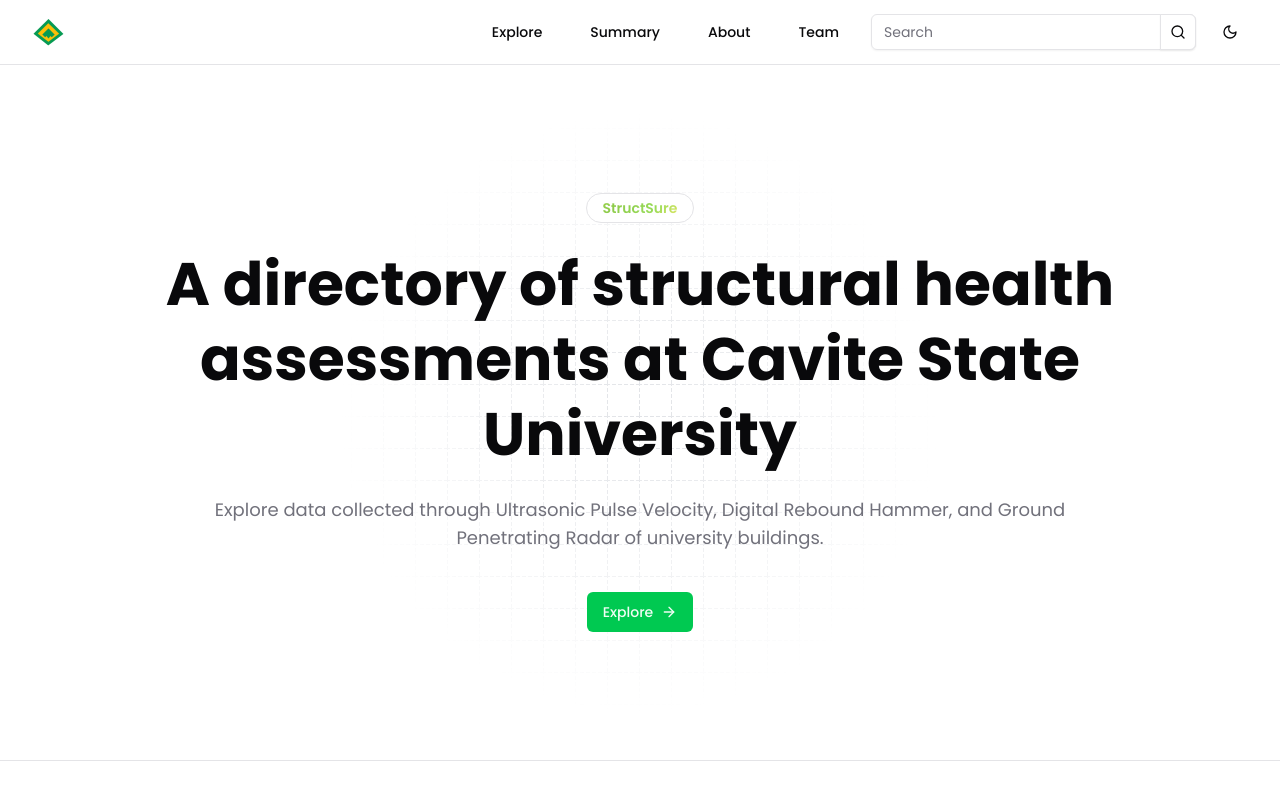
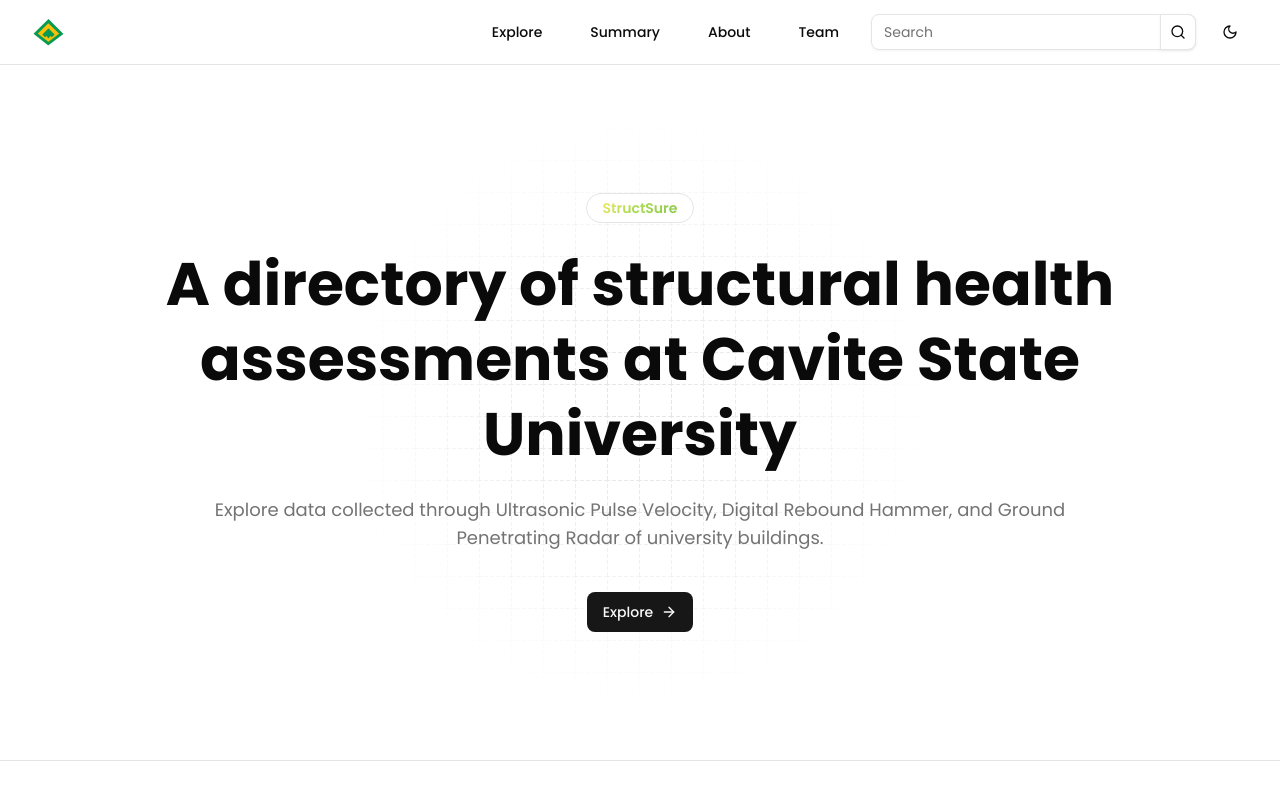
Before and after one commit to jnssvdl/structsure, a Next.js app: page / in a window 1280 px wide. Shown: the top 800 px of the page. Built offline with nearby package versions, Linux system fonts and the light colour scheme.

Commit message:
fix: update package name in package-lock.json and package.json, and upgrade @radix-ui/react-tooltip and related dependencies

```diff
--- a/app/globals.css
+++ b/app/globals.css
@@ -3,136 +3,183 @@
 
 @custom-variant dark (&:is(.dark *));
 
+:root {
+  --background: oklch(1 0 0);
+  --foreground: oklch(0.145 0 0);
+  --card: oklch(1 0 0);
+  --card-foreground: oklch(0.145 0 0);
+  --popover: oklch(1 0 0);
+  --popover-foreground: oklch(0.145 0 0);
+  --primary: oklch(0.205 0 0);
+  --primary-foreground: oklch(0.985 0 0);
+  --secondary: oklch(0.97 0 0);
+  --secondary-foreground: oklch(0.205 0 0);
+  --muted: oklch(0.97 0 0);
+  --muted-foreground: oklch(0.556 0 0);
+  --accent: oklch(0.97 0 0);
+  --accent-foreground: oklch(0.205 0 0);
+  --destructive: oklch(0.577 0.245 27.325);
+  --destructive-foreground: oklch(1 0 0);
+  --border: oklch(0.922 0 0);
+  --input: oklch(0.922 0 0);
+  --ring: oklch(0.708 0 0);
+  --chart-1: oklch(0.81 0.1 252);
+  --chart-2: oklch(0.62 0.19 260);
+  --chart-3: oklch(0.55 0.22 263);
+  --chart-4: oklch(0.49 0.22 264);
+  --chart-5: oklch(0.42 0.18 266);
+  --sidebar: oklch(0.985 0 0);
+  --sidebar-foreground: oklch(0.145 0 0);
+  --sidebar-primary: oklch(0.205 0 0);
+  --sidebar-primary-foreground: oklch(0.985 0 0);
+  --sidebar-accent: oklch(0.97 0 0);
+  --sidebar-accent-foreground: oklch(0.205 0 0);
+  --sidebar-border: oklch(0.922 0 0);
+  --sidebar-ring: oklch(0.708 0 0);
+  --font-sans:
+    ui-sans-serif, system-ui, -apple-system, BlinkMacSystemFont, "Segoe UI",
+    Roboto, "Helvetica Neue", Arial, "Noto Sans", sans-serif,
+    "Apple Color Emoji", "Segoe UI Emoji", "Segoe UI Symbol", "Noto Color Emoji";
+  --font-serif: ui-serif, Georgia, Cambria, "Times New Roman", Times, serif;
+  --font-mono:
+    ui-monospace, SFMono-Regular, Menlo, Monaco, Consolas, "Liberation Mono",
+    "Courier New", monospace;
+  --radius: 0.625rem;
+  --shadow-x: 0;
+  --shadow-y: 1px;
+  --shadow-blur: 3px;
+  --shadow-spread: 0px;
+  --shadow-opacity: 0.1;
+  --shadow-color: oklch(0 0 0);
+  --shadow-2xs: 0 1px 3px 0px hsl(0 0% 0% / 0.05);
+  --shadow-xs: 0 1px 3px 0px hsl(0 0% 0% / 0.05);
+  --shadow-sm:
+    0 1px 3px 0px hsl(0 0% 0% / 0.1), 0 1px 2px -1px hsl(0 0% 0% / 0.1);
+  --shadow: 0 1px 3px 0px hsl(0 0% 0% / 0.1), 0 1px 2px -1px hsl(0 0% 0% / 0.1);
+  --shadow-md:
+    0 1px 3px 0px hsl(0 0% 0% / 0.1), 0 2px 4px -1px hsl(0 0% 0% / 0.1);
+  --shadow-lg:
+    0 1px 3px 0px hsl(0 0% 0% / 0.1), 0 4px 6px -1px hsl(0 0% 0% / 0.1);
+  --shadow-xl:
+    0 1px 3px 0px hsl(0 0% 0% / 0.1), 0 8px 10px -1px hsl(0 0% 0% / 0.1);
+  --shadow-2xl: 0 1px 3px 0px hsl(0 0% 0% / 0.25);
+  --tracking-normal: 0em;
+  --spacing: 0.25rem;
+}
+
+.dark {
+  --background: oklch(0.145 0 0);
+  --foreground: oklch(0.985 0 0);
+  --card: oklch(0.205 0 0);
+  --card-foreground: oklch(0.985 0 0);
+  --popover: oklch(0.269 0 0);
+  --popover-foreground: oklch(0.985 0 0);
+  --primary: oklch(0.922 0 0);
+  --primary-foreground: oklch(0.205 0 0);
+  --secondary: oklch(0.269 0 0);
+  --secondary-foreground: oklch(0.985 0 0);
+  --muted: oklch(0.269 0 0);
+  --muted-foreground: oklch(0.708 0 0);
+  --accent: oklch(0.371 0 0);
+  --accent-foreground: oklch(0.985 0 0);
+  --destructive: oklch(0.704 0.191 22.216);
+  --destructive-foreground: oklch(0.985 0 0);
+  --border: oklch(0.275 0 0);
+  --input: oklch(0.325 0 0);
+  --ring: oklch(0.556 0 0);
+  --chart-1: oklch(0.81 0.1 252);
+  --chart-2: oklch(0.62 0.19 260);
+  --chart-3: oklch(0.55 0.22 263);
+  --chart-4: oklch(0.49 0.22 264);
+  --chart-5: oklch(0.42 0.18 266);
+  --sidebar: oklch(0.205 0 0);
+  --sidebar-foreground: oklch(0.985 0 0);
+  --sidebar-primary: oklch(0.488 0.243 264.376);
+  --sidebar-primary-foreground: oklch(0.985 0 0);
+  --sidebar-accent: oklch(0.269 0 0);
+  --sidebar-accent-foreground: oklch(0.985 0 0);
+  --sidebar-border: oklch(0.275 0 0);
+  --sidebar-ring: oklch(0.439 0 0);
+  --font-sans:
+    ui-sans-serif, system-ui, -apple-system, BlinkMacSystemFont, "Segoe UI",
+    Roboto, "Helvetica Neue", Arial, "Noto Sans", sans-serif,
+    "Apple Color Emoji", "Segoe UI Emoji", "Segoe UI Symbol", "Noto Color Emoji";
+  --font-serif: ui-serif, Georgia, Cambria, "Times New Roman", Times, serif;
+  --font-mono:
+    ui-monospace, SFMono-Regular, Menlo, Monaco, Consolas, "Liberation Mono",
+    "Courier New", monospace;
+  --radius: 0.625rem;
+  --shadow-x: 0;
+  --shadow-y: 1px;
+  --shadow-blur: 3px;
+  --shadow-spread: 0px;
+  --shadow-opacity: 0.1;
+  --shadow-color: oklch(0 0 0);
+  --shadow-2xs: 0 1px 3px 0px hsl(0 0% 0% / 0.05);
+  --shadow-xs: 0 1px 3px 0px hsl(0 0% 0% / 0.05);
+  --shadow-sm:
+    0 1px 3px 0px hsl(0 0% 0% / 0.1), 0 1px 2px -1px hsl(0 0% 0% / 0.1);
+  --shadow: 0 1px 3px 0px hsl(0 0% 0% / 0.1), 0 1px 2px -1px hsl(0 0% 0% / 0.1);
+  --shadow-md:
+    0 1px 3px 0px hsl(0 0% 0% / 0.1), 0 2px 4px -1px hsl(0 0% 0% / 0.1);
+  --shadow-lg:
+    0 1px 3px 0px hsl(0 0% 0% / 0.1), 0 4px 6px -1px hsl(0 0% 0% / 0.1);
+  --shadow-xl:
+    0 1px 3px 0px hsl(0 0% 0% / 0.1), 0 8px 10px -1px hsl(0 0% 0% / 0.1);
+  --shadow-2xl: 0 1px 3px 0px hsl(0 0% 0% / 0.25);
+}
+
 @theme inline {
   --color-background: var(--background);
   --color-foreground: var(--foreground);
-  --font-sans: var(--font-geist-sans);
-  --font-mono: var(--font-geist-mono);
+  --color-card: var(--card);
+  --color-card-foreground: var(--card-foreground);
+  --color-popover: var(--popover);
+  --color-popover-foreground: var(--popover-foreground);
+  --color-primary: var(--primary);
+  --color-primary-foreground: var(--primary-foreground);
+  --color-secondary: var(--secondary);
+  --color-secondary-foreground: var(--secondary-foreground);
+  --color-muted: var(--muted);
+  --color-muted-foreground: var(--muted-foreground);
+  --color-accent: var(--accent);
+  --color-accent-foreground: var(--accent-foreground);
+  --color-destructive: var(--destructive);
+  --color-destructive-foreground: var(--destructive-foreground);
+  --color-border: var(--border);
+  --color-input: var(--input);
+  --color-ring: var(--ring);
+  --color-chart-1: var(--chart-1);
+  --color-chart-2: var(--chart-2);
+  --color-chart-3: var(--chart-3);
+  --color-chart-4: var(--chart-4);
+  --color-chart-5: var(--chart-5);
+  --color-sidebar: var(--sidebar);
+  --color-sidebar-foreground: var(--sidebar-foreground);
+  --color-sidebar-primary: var(--sidebar-primary);
+  --color-sidebar-primary-foreground: var(--sidebar-primary-foreground);
+  --color-sidebar-accent: var(--sidebar-accent);
+  --color-sidebar-accent-foreground: var(--sidebar-accent-foreground);
+  --color-sidebar-border: var(--sidebar-border);
   --color-sidebar-ring: var(--sidebar-ring);
-  --color-sidebar-border: var(--sidebar-border);
-  --color-sidebar-accent-foreground: var(--sidebar-accent-foreground);
-  --color-sidebar-accent: var(--sidebar-accent);
-  --color-sidebar-primary-foreground: var(--sidebar-primary-foreground);
-  --color-sidebar-primary: var(--sidebar-primary);
-  --color-sidebar-foreground: var(--sidebar-foreground);
-  --color-sidebar: var(--sidebar);
-  --color-chart-5: var(--chart-5);
-  --color-chart-4: var(--chart-4);
-  --color-chart-3: var(--chart-3);
-  --color-chart-2: var(--chart-2);
-  --color-chart-1: var(--chart-1);
-  --color-ring: var(--ring);
-  --color-input: var(--input);
-  --color-border: var(--border);
-  --color-destructive: var(--destructive);
-  --color-accent-foreground: var(--accent-foreground);
-  --color-accent: var(--accent);
-  --color-muted-foreground: var(--muted-foreground);
-  --color-muted: var(--muted);
-  --color-secondary-foreground: var(--secondary-foreground);
-  --color-secondary: var(--secondary);
-  --color-primary-foreground: var(--primary-foreground);
-  --color-primary: var(--primary);
-  --color-popover-foreground: var(--popover-foreground);
-  --color-popover: var(--popover);
-  --color-card-foreground: var(--card-foreground);
-  --color-card: var(--card);
+
+  --font-sans: var(--font-sans);
+  --font-mono: var(--font-mono);
+  --font-serif: var(--font-serif);
+
   --radius-sm: calc(var(--radius) - 4px);
   --radius-md: calc(var(--radius) - 2px);
   --radius-lg: var(--radius);
   --radius-xl: calc(var(--radius) + 4px);
-  --animate-aurora: aurora 8s ease-in-out infinite alternate;
-  @keyframes aurora {
-    0% {
-      background-position: 0% 50%;
-      transform: rotate(-5deg) scale(0.9);
-    }
-    25% {
-      background-position: 50% 100%;
-      transform: rotate(5deg) scale(1.1);
-    }
-    50% {
-      background-position: 100% 50%;
-      transform: rotate(-3deg) scale(0.95);
-    }
-    75% {
-      background-position: 50% 0%;
-      transform: rotate(3deg) scale(1.05);
-    }
-    100% {
-      background-position: 0% 50%;
-      transform: rotate(-5deg) scale(0.9);
-    }
-  }
-}
 
-:root {
-  --radius: 0.5rem;
-  --background: oklch(1 0 0);
-  --foreground: oklch(0.141 0.005 285.823);
-  --card: oklch(1 0 0);
-  --card-foreground: oklch(0.141 0.005 285.823);
-  --popover: oklch(1 0 0);
-  --popover-foreground: oklch(0.141 0.005 285.823);
-  --primary: oklch(0.723 0.219 149.579);
-  --primary-foreground: oklch(0.982 0.018 155.826);
-  --secondary: oklch(0.967 0.001 286.375);
-  --secondary-foreground: oklch(0.21 0.006 285.885);
-  --muted: oklch(0.967 0.001 286.375);
-  --muted-foreground: oklch(0.552 0.016 285.938);
-  --accent: oklch(0.967 0.001 286.375);
-  --accent-foreground: oklch(0.21 0.006 285.885);
-  --destructive: oklch(0.577 0.245 27.325);
-  --border: oklch(0.92 0.004 286.32);
-  --input: oklch(0.92 0.004 286.32);
-  --ring: oklch(0.723 0.219 149.579);
-  --chart-1: oklch(0.646 0.222 41.116);
-  --chart-2: oklch(0.6 0.118 184.704);
-  --chart-3: oklch(0.398 0.07 227.392);
-  --chart-4: oklch(0.828 0.189 84.429);
-  --chart-5: oklch(0.769 0.188 70.08);
-  --sidebar: oklch(0.985 0 0);
-  --sidebar-foreground: oklch(0.141 0.005 285.823);
-  --sidebar-primary: oklch(0.723 0.219 149.579);
-  --sidebar-primary-foreground: oklch(0.982 0.018 155.826);
-  --sidebar-accent: oklch(0.967 0.001 286.375);
-  --sidebar-accent-foreground: oklch(0.21 0.006 285.885);
-  --sidebar-border: oklch(0.92 0.004 286.32);
-  --sidebar-ring: oklch(0.723 0.219 149.579);
-}
-
-.dark {
-  --background: oklch(0.141 0.005 285.823);
-  --foreground: oklch(0.985 0 0);
-  --card: oklch(0.21 0.006 285.885);
-  --card-foreground: oklch(0.985 0 0);
-  --popover: oklch(0.21 0.006 285.885);
-  --popover-foreground: oklch(0.985 0 0);
-  --primary: oklch(0.696 0.17 162.48);
-  --primary-foreground: oklch(0.393 0.095 152.535);
-  --secondary: oklch(0.274 0.006 286.033);
-  --secondary-foreground: oklch(0.985 0 0);
-  --muted: oklch(0.274 0.006 286.033);
-  --muted-foreground: oklch(0.705 0.015 286.067);
-  --accent: oklch(0.274 0.006 286.033);
-  --accent-foreground: oklch(0.985 0 0);
-  --destructive: oklch(0.704 0.191 22.216);
-  --border: oklch(1 0 0 / 10%);
-  --input: oklch(1 0 0 / 15%);
-  --ring: oklch(0.527 0.154 150.069);
-  --chart-1: oklch(0.488 0.243 264.376);
-  --chart-2: oklch(0.696 0.17 162.48);
-  --chart-3: oklch(0.769 0.188 70.08);
-  --chart-4: oklch(0.627 0.265 303.9);
-  --chart-5: oklch(0.645 0.246 16.439);
-  --sidebar: oklch(0.21 0.006 285.885);
-  --sidebar-foreground: oklch(0.985 0 0);
-  --sidebar-primary: oklch(0.696 0.17 162.48);
-  --sidebar-primary-foreground: oklch(0.393 0.095 152.535);
-  --sidebar-accent: oklch(0.274 0.006 286.033);
-  --sidebar-accent-foreground: oklch(0.985 0 0);
-  --sidebar-border: oklch(1 0 0 / 10%);
-  --sidebar-ring: oklch(0.527 0.154 150.069);
+  --shadow-2xs: var(--shadow-2xs);
+  --shadow-xs: var(--shadow-xs);
+  --shadow-sm: var(--shadow-sm);
+  --shadow: var(--shadow);
+  --shadow-md: var(--shadow-md);
+  --shadow-lg: var(--shadow-lg);
+  --shadow-xl: var(--shadow-xl);
+  --shadow-2xl: var(--shadow-2xl);
 }
 
 @layer base {
--- a/package.json
+++ b/package.json
@@ -16,7 +16,7 @@
     "@radix-ui/react-scroll-area": "^1.2.9",
     "@radix-ui/react-separator": "^1.1.7",
     "@radix-ui/react-slot": "^1.2.3",
-    "@radix-ui/react-tooltip": "^1.2.7",
+    "@radix-ui/react-tooltip": "^1.2.8",
     "class-variance-authority": "^0.7.1",
     "clsx": "^2.1.1",
     "lucide-react": "^0.511.0",
```
Also changed, not shown: 1 other file (tests, documents, lock files or other folders).
